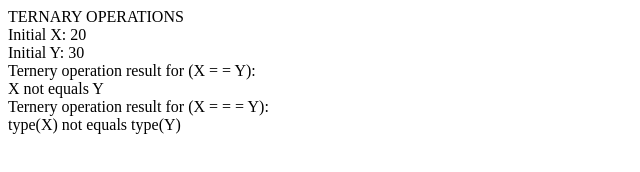
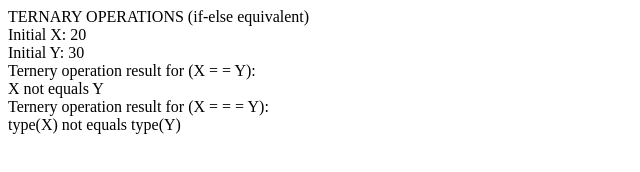
Before and after one commit to syamilisn/Dev_Web, a website: page javascript_course/js10_ternaryOperators.html in a window 1280 px wide. Shown: the whole page, without its empty margins (0-640 px from the left). Drawn offline with Linux system fonts and the light colour scheme.

Commit message:
updated ternary operators

```diff
--- a/javascript_course/js10_ternaryOperators.html
+++ b/javascript_course/js10_ternaryOperators.html
@@ -1,8 +1,7 @@
 <head><title>Ternery Operators</title></head>
 <body>
     <script type="text/javascript">
-        document.write("TERNARY OPERATIONS");
-        // &&, ||, !
+        document.write("TERNARY OPERATIONS (if-else equivalent)");
         var x = 20; document.write("<br>Initial X: ",x);
         var y = 30; document.write("<br>Initial Y: ",y);
         var str1 = (x==y)? "<br>X equals Y" : "<br>X not equals Y";
```
